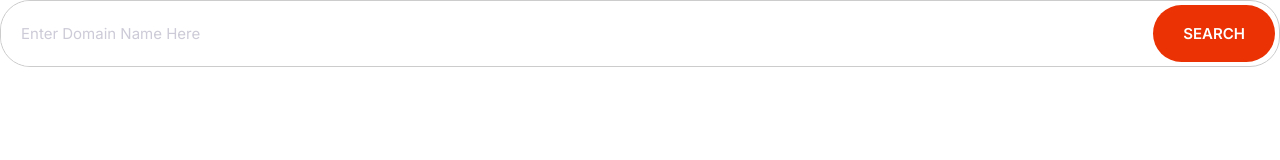
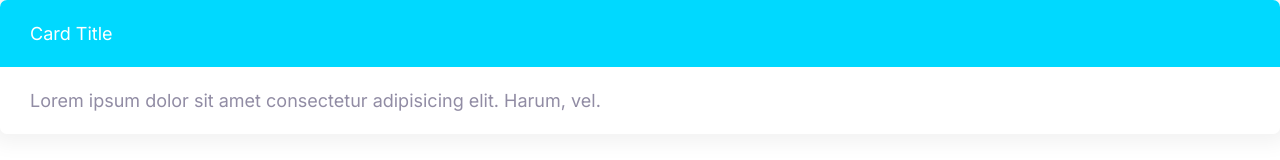
Before and after one commit to im7ven/Moshified, a plain HTML site: page index.html in a window 1280 px wide. Drawn offline with Linux system fonts and the light colour scheme.

Commit message:
Build card component.

```diff
--- a/css/style.css
+++ b/css/style.css
@@ -281,3 +281,25 @@ a {
     font-size: 1.5rem;
   }
 }
+
+/* Card  */
+.card {
+  border-radius: 7px;
+  box-shadow: 0 0 20px 10px #f3f3f3;
+  overflow: hidden;
+}
+
+.card__header,
+.card__body {
+  padding: 2rem 3rem;
+}
+
+.card--primary .card__header {
+  background-color: var(--color-primary);
+  color: white;
+}
+
+.card--secondary .card__header {
+  background-color: var(--color-secondary);
+  color: white;
+}
--- a/index.html
+++ b/index.html
@@ -15,9 +15,11 @@
     <title>Document</title>
   </head>
   <body>
-    <div class="input-group">
-      <input type="text" class="input" placeholder="Enter Domain Name Here" />
-      <button class="btn btn--accent">Search</button>
+    <div class="card card--secondary">
+      <header class="card__header">Card Title</header>
+      <div class="card__body">
+        Lorem ipsum dolor sit amet consectetur adipisicing elit. Harum, vel.
+      </div>
     </div>
   </body>
 </html>
```
Also changed, not shown: components/card.html (added, +6 -0 lines).
